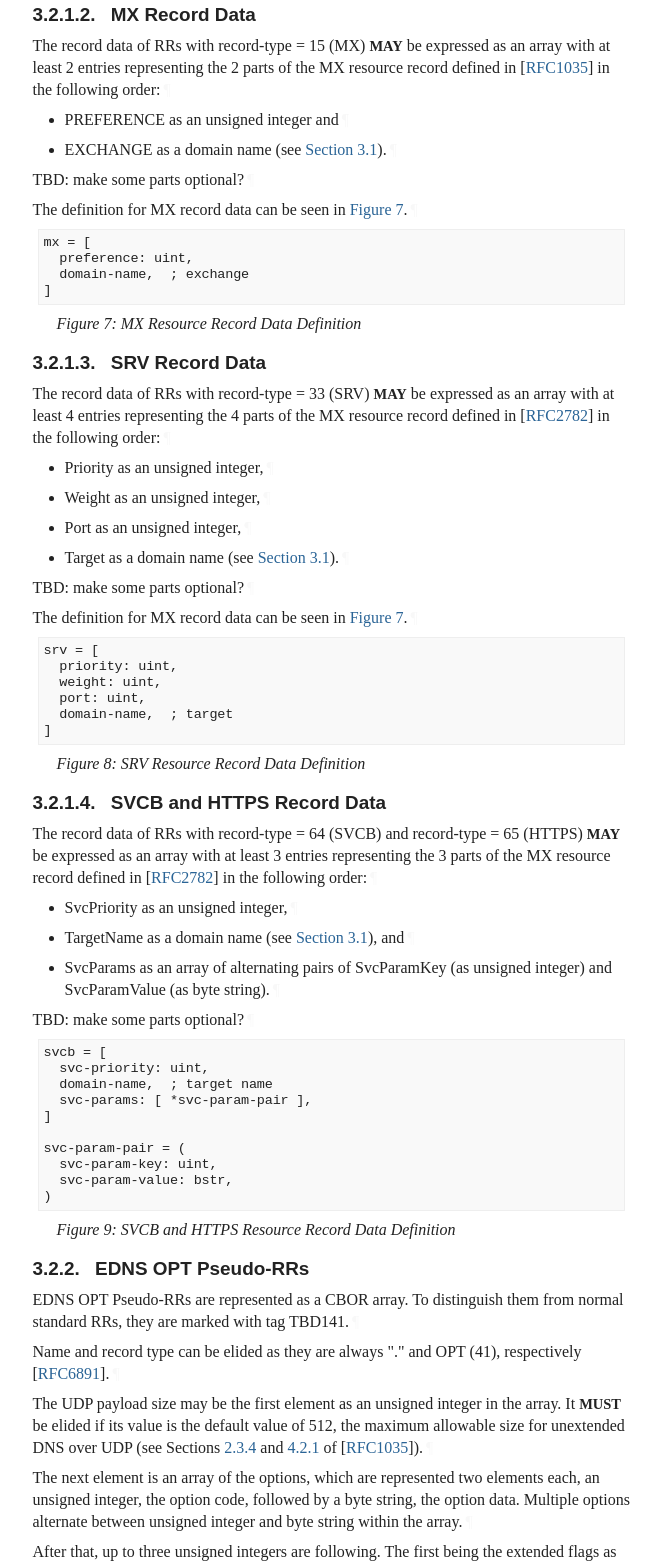
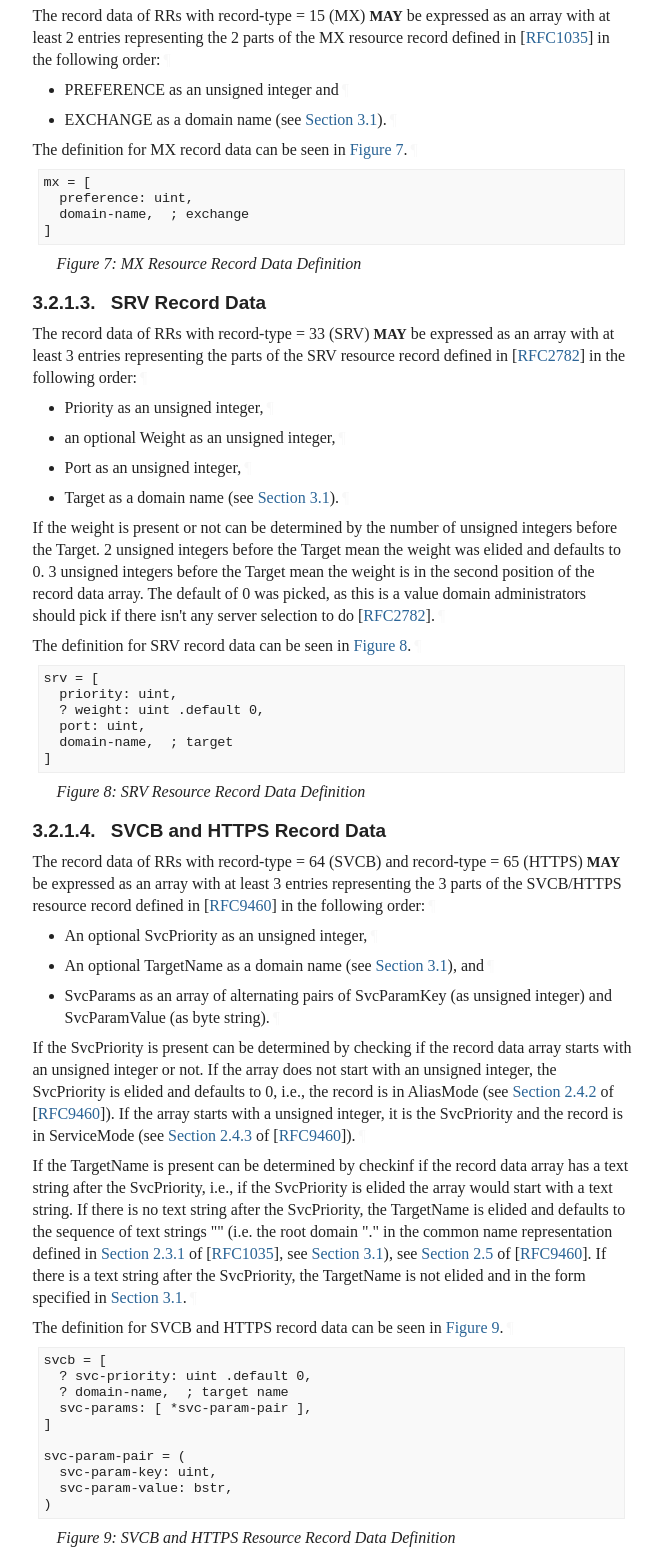
Before and after one commit to anr-bmbf-pivot/draft-lenders-dns-cbor, a plain HTML site: page draft-lenders-dns-cbor.html in a window 1280 px wide. Shown: the part 4960-6521 px from the top of the page, without its empty margins (92-755 px from the left). Drawn offline with Linux system fonts and the light colour scheme; a web font is replaced by a local one.

Commit message:
Script updating gh-pages from aa66cf6. [ci skip]

```diff
--- a/draft-lenders-dns-cbor.html
+++ b/draft-lenders-dns-cbor.html
@@ -1567,11 +1567,10 @@ rdata-array = soa / mx / srv / svcb  ; MUST be an array
 </li>
             </ul>
 <p id="section-3.2.1.1-3">MNAME and RNAME are put to the beginning and end of the array, respectively, to keep their labels apart.<a href="#section-3.2.1.1-3" class="pilcrow">¶</a></p>
-<p id="section-3.2.1.1-4">TBD: make some parts optional?<a href="#section-3.2.1.1-4" class="pilcrow">¶</a></p>
-<p id="section-3.2.1.1-5">The definition for MX record data can be seen in <a href="#fig_dns-rdata-soa" class="auto internal xref">Figure 6</a>.<a href="#section-3.2.1.1-5" class="pilcrow">¶</a></p>
+<p id="section-3.2.1.1-4">The definition for MX record data can be seen in <a href="#fig_dns-rdata-soa" class="auto internal xref">Figure 6</a>.<a href="#section-3.2.1.1-4" class="pilcrow">¶</a></p>
 <span id="name-soa-resource-record-data-de"></span><div id="fig_dns-rdata-soa">
 <figure id="figure-6">
-              <div class="lang-cddl sourcecode" id="section-3.2.1.1-6.1">
+              <div class="lang-cddl sourcecode" id="section-3.2.1.1-5.1">
 <pre>
 soa = [
   domain-name,  ; mname
@@ -1604,11 +1603,10 @@ soa = [
                 <p id="section-3.2.1.2-2.2.1">EXCHANGE as a domain name (see <a href="#sec_domain-names" class="auto internal xref">Section 3.1</a>).<a href="#section-3.2.1.2-2.2.1" class="pilcrow">¶</a></p>
 </li>
             </ul>
-<p id="section-3.2.1.2-3">TBD: make some parts optional?<a href="#section-3.2.1.2-3" class="pilcrow">¶</a></p>
-<p id="section-3.2.1.2-4">The definition for MX record data can be seen in <a href="#fig_dns-rdata-mx" class="auto internal xref">Figure 7</a>.<a href="#section-3.2.1.2-4" class="pilcrow">¶</a></p>
+<p id="section-3.2.1.2-3">The definition for MX record data can be seen in <a href="#fig_dns-rdata-mx" class="auto internal xref">Figure 7</a>.<a href="#section-3.2.1.2-3" class="pilcrow">¶</a></p>
 <span id="name-mx-resource-record-data-def"></span><div id="fig_dns-rdata-mx">
 <figure id="figure-7">
-              <div class="lang-cddl sourcecode" id="section-3.2.1.2-5.1">
+              <div class="lang-cddl sourcecode" id="section-3.2.1.2-4.1">
 <pre>
 mx = [
   preference: uint,
@@ -1627,13 +1625,13 @@ mx = [
             <h5 id="name-srv-record-data">
 <a href="#section-3.2.1.3" class="section-number selfRef">3.2.1.3. </a><a href="#name-srv-record-data" class="section-name selfRef">SRV Record Data</a>
             </h5>
-<p id="section-3.2.1.3-1">The record data of RRs with record-type = 33 (SRV) <span class="bcp14">MAY</span> be expressed as an array with at least 4 entries representing the 4 parts of the MX resource record defined in <span>[<a href="#RFC2782" class="cite xref">RFC2782</a>]</span> in the following order:<a href="#section-3.2.1.3-1" class="pilcrow">¶</a></p>
+<p id="section-3.2.1.3-1">The record data of RRs with record-type = 33 (SRV) <span class="bcp14">MAY</span> be expressed as an array with at least 3 entries representing the parts of the SRV resource record defined in <span>[<a href="#RFC2782" class="cite xref">RFC2782</a>]</span> in the following order:<a href="#section-3.2.1.3-1" class="pilcrow">¶</a></p>
 <ul class="normal">
 <li class="normal" id="section-3.2.1.3-2.1">
                 <p id="section-3.2.1.3-2.1.1">Priority as an unsigned integer,<a href="#section-3.2.1.3-2.1.1" class="pilcrow">¶</a></p>
 </li>
               <li class="normal" id="section-3.2.1.3-2.2">
-                <p id="section-3.2.1.3-2.2.1">Weight as an unsigned integer,<a href="#section-3.2.1.3-2.2.1" class="pilcrow">¶</a></p>
+                <p id="section-3.2.1.3-2.2.1">an optional Weight as an unsigned integer,<a href="#section-3.2.1.3-2.2.1" class="pilcrow">¶</a></p>
 </li>
               <li class="normal" id="section-3.2.1.3-2.3">
                 <p id="section-3.2.1.3-2.3.1">Port as an unsigned integer,<a href="#section-3.2.1.3-2.3.1" class="pilcrow">¶</a></p>
@@ -1642,15 +1640,18 @@ mx = [
                 <p id="section-3.2.1.3-2.4.1">Target as a domain name (see <a href="#sec_domain-names" class="auto internal xref">Section 3.1</a>).<a href="#section-3.2.1.3-2.4.1" class="pilcrow">¶</a></p>
 </li>
             </ul>
-<p id="section-3.2.1.3-3">TBD: make some parts optional?<a href="#section-3.2.1.3-3" class="pilcrow">¶</a></p>
-<p id="section-3.2.1.3-4">The definition for MX record data can be seen in <a href="#fig_dns-rdata-mx" class="auto internal xref">Figure 7</a>.<a href="#section-3.2.1.3-4" class="pilcrow">¶</a></p>
+<p id="section-3.2.1.3-3">If the weight is present or not can be determined by the number of unsigned integers before the Target.
+2 unsigned integers before the Target mean the weight was elided and defaults to 0.
+3 unsigned integers before the Target mean the weight is in the second position of the record data array.
+The default of 0 was picked, as this is a value domain administrators should pick if there isn't any server selection to do <span>[<a href="#RFC2782" class="cite xref">RFC2782</a>]</span>.<a href="#section-3.2.1.3-3" class="pilcrow">¶</a></p>
+<p id="section-3.2.1.3-4">The definition for SRV record data can be seen in <a href="#fig_dns-rdata-srv" class="auto internal xref">Figure 8</a>.<a href="#section-3.2.1.3-4" class="pilcrow">¶</a></p>
 <span id="name-srv-resource-record-data-de"></span><div id="fig_dns-rdata-srv">
 <figure id="figure-8">
               <div class="lang-cddl sourcecode" id="section-3.2.1.3-5.1">
 <pre>
 srv = [
   priority: uint,
-  weight: uint,
+  ? weight: uint .default 0,
   port: uint,
   domain-name,  ; target
 ]
@@ -1667,27 +1668,33 @@ srv = [
             <h5 id="name-svcb-and-https-record-data">
 <a href="#section-3.2.1.4" class="section-number selfRef">3.2.1.4. </a><a href="#name-svcb-and-https-record-data" class="section-name selfRef">SVCB and HTTPS Record Data</a>
             </h5>
-<p id="section-3.2.1.4-1">The record data of RRs with record-type = 64 (SVCB) and record-type = 65 (HTTPS) <span class="bcp14">MAY</span> be expressed as an array with at least 3 entries representing the 3 parts of the MX resource record defined in <span>[<a href="#RFC2782" class="cite xref">RFC2782</a>]</span> in the following order:<a href="#section-3.2.1.4-1" class="pilcrow">¶</a></p>
+<p id="section-3.2.1.4-1">The record data of RRs with record-type = 64 (SVCB) and record-type = 65 (HTTPS) <span class="bcp14">MAY</span> be expressed as an array with at least 3 entries representing the 3 parts of the SVCB/HTTPS resource record defined in <span>[<a href="#RFC9460" class="cite xref">RFC9460</a>]</span> in the following order:<a href="#section-3.2.1.4-1" class="pilcrow">¶</a></p>
 <ul class="normal">
 <li class="normal" id="section-3.2.1.4-2.1">
-                <p id="section-3.2.1.4-2.1.1">SvcPriority as an unsigned integer,<a href="#section-3.2.1.4-2.1.1" class="pilcrow">¶</a></p>
+                <p id="section-3.2.1.4-2.1.1">An optional SvcPriority as an unsigned integer,<a href="#section-3.2.1.4-2.1.1" class="pilcrow">¶</a></p>
 </li>
               <li class="normal" id="section-3.2.1.4-2.2">
-                <p id="section-3.2.1.4-2.2.1">TargetName as a domain name (see <a href="#sec_domain-names" class="auto internal xref">Section 3.1</a>), and<a href="#section-3.2.1.4-2.2.1" class="pilcrow">¶</a></p>
+                <p id="section-3.2.1.4-2.2.1">An optional TargetName as a domain name (see <a href="#sec_domain-names" class="auto internal xref">Section 3.1</a>), and<a href="#section-3.2.1.4-2.2.1" class="pilcrow">¶</a></p>
 </li>
               <li class="normal" id="section-3.2.1.4-2.3">
                 <p id="section-3.2.1.4-2.3.1">SvcParams as an array of alternating pairs of SvcParamKey (as unsigned integer) and SvcParamValue
 (as byte string).<a href="#section-3.2.1.4-2.3.1" class="pilcrow">¶</a></p>
 </li>
             </ul>
-<p id="section-3.2.1.4-3">TBD: make some parts optional?<a href="#section-3.2.1.4-3" class="pilcrow">¶</a></p>
+<p id="section-3.2.1.4-3">If the SvcPriority is present can be determined by checking if the record data array starts with an unsigned integer or not.
+If the array does not start with an unsigned integer, the SvcPriority is elided and defaults to 0, i.e., the record is in AliasMode (see <span><a href="https://rfc-editor.org/rfc/rfc9460#section-2.4.2" class="relref">Section 2.4.2</a> of [<a href="#RFC9460" class="cite xref">RFC9460</a>]</span>).
+If the array starts with a unsigned integer, it is the SvcPriority and the record is in ServiceMode (see <span><a href="https://rfc-editor.org/rfc/rfc9460#section-2.4.3" class="relref">Section 2.4.3</a> of [<a href="#RFC9460" class="cite xref">RFC9460</a>]</span>).<a href="#section-3.2.1.4-3" class="pilcrow">¶</a></p>
+<p id="section-3.2.1.4-4">If the TargetName is present can be determined by checkinf if the record data array has a text string after the SvcPriority, i.e., if the SvcPriority is elided the array would start with a text string.
+If there is no text string after the SvcPriority, the TargetName is elided and defaults to the sequence of text strings "" (i.e. the root domain "." in the common name representation defined in <span><a href="https://rfc-editor.org/rfc/rfc1035#section-2.3.1" class="relref">Section 2.3.1</a> of [<a href="#RFC1035" class="cite xref">RFC1035</a>]</span>, see <a href="#sec_domain-names" class="auto internal xref">Section 3.1</a>), see <span><a href="https://rfc-editor.org/rfc/rfc9460#section-2.5" class="relref">Section 2.5</a> of [<a href="#RFC9460" class="cite xref">RFC9460</a>]</span>.
+If there is a text string after the SvcPriority, the TargetName is not elided and in the form specified in <a href="#sec_domain-names" class="auto internal xref">Section 3.1</a>.<a href="#section-3.2.1.4-4" class="pilcrow">¶</a></p>
+<p id="section-3.2.1.4-5">The definition for SVCB and HTTPS record data can be seen in <a href="#fig_dns-rdata-svcb" class="auto internal xref">Figure 9</a>.<a href="#section-3.2.1.4-5" class="pilcrow">¶</a></p>
 <span id="name-svcb-and-https-resource-rec"></span><div id="fig_dns-rdata-svcb">
 <figure id="figure-9">
-              <div class="lang-cddl sourcecode" id="section-3.2.1.4-4.1">
+              <div class="lang-cddl sourcecode" id="section-3.2.1.4-6.1">
 <pre>
 svcb = [
-  svc-priority: uint,
-  domain-name,  ; target name
+  ? svc-priority: uint .default 0,
+  ? domain-name,  ; target name
   svc-params: [ *svc-param-pair ],
 ]
 
@@ -2242,8 +2249,12 @@ IANA is requested to allocate the tags defined in <a href="#tab-tag-values" clas
 <span class="refAuthor">Birkholz, H.</span>, <span class="refAuthor">Vigano, C.</span>, and <span class="refAuthor">C. Bormann</span>, <span class="refTitle">"Concise Data Definition Language (CDDL): A Notational Convention to Express Concise Binary Object Representation (CBOR) and JSON Data Structures"</span>, <span class="seriesInfo">RFC 8610</span>, <span class="seriesInfo">DOI 10.17487/RFC8610</span>, <time datetime="2019-06" class="refDate">June 2019</time>, <span>&lt;<a href="https://www.rfc-editor.org/rfc/rfc8610">https://www.rfc-editor.org/rfc/rfc8610</a>&gt;</span>. </dd>
 <dd class="break"></dd>
 <dt id="RFC8949">[RFC8949]</dt>
+        <dd>
+<span class="refAuthor">Bormann, C.</span> and <span class="refAuthor">P. Hoffman</span>, <span class="refTitle">"Concise Binary Object Representation (CBOR)"</span>, <span class="seriesInfo">STD 94</span>, <span class="seriesInfo">RFC 8949</span>, <span class="seriesInfo">DOI 10.17487/RFC8949</span>, <time datetime="2020-12" class="refDate">December 2020</time>, <span>&lt;<a href="https://www.rfc-editor.org/rfc/rfc8949">https://www.rfc-editor.org/rfc/rfc8949</a>&gt;</span>. </dd>
+<dd class="break"></dd>
+<dt id="RFC9460">[RFC9460]</dt>
       <dd>
-<span class="refAuthor">Bormann, C.</span> and <span class="refAuthor">P. Hoffman</span>, <span class="refTitle">"Concise Binary Object Representation (CBOR)"</span>, <span class="seriesInfo">STD 94</span>, <span class="seriesInfo">RFC 8949</span>, <span class="seriesInfo">DOI 10.17487/RFC8949</span>, <time datetime="2020-12" class="refDate">December 2020</time>, <span>&lt;<a href="https://www.rfc-editor.org/rfc/rfc8949">https://www.rfc-editor.org/rfc/rfc8949</a>&gt;</span>. </dd>
+<span class="refAuthor">Schwartz, B.</span>, <span class="refAuthor">Bishop, M.</span>, and <span class="refAuthor">E. Nygren</span>, <span class="refTitle">"Service Binding and Parameter Specification via the DNS (SVCB and HTTPS Resource Records)"</span>, <span class="seriesInfo">RFC 9460</span>, <span class="seriesInfo">DOI 10.17487/RFC9460</span>, <time datetime="2023-11" class="refDate">November 2023</time>, <span>&lt;<a href="https://www.rfc-editor.org/rfc/rfc9460">https://www.rfc-editor.org/rfc/rfc9460</a>&gt;</span>. </dd>
 <dd class="break"></dd>
 </dl>
 </section>
```
Also changed, not shown: draft-lenders-dns-cbor.txt.
